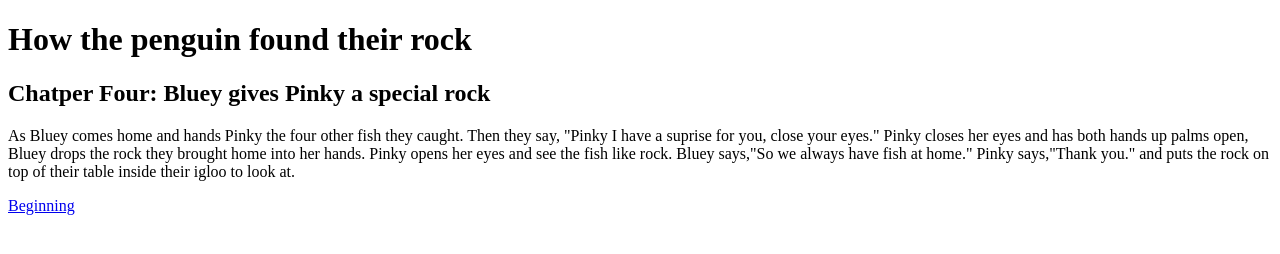
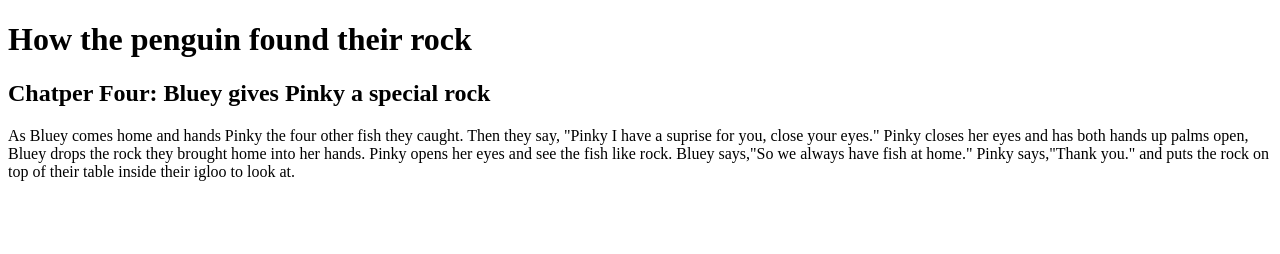
Before and after one commit to YasminGuadarrama/story, a plain HTML site: page chapter4.html in a window 1280 px wide. Drawn offline with Linux system fonts and the light colour scheme.

Commit message:
Update chapter4.html

```diff
--- a/chapter4.html
+++ b/chapter4.html
@@ -7,7 +7,6 @@
 	<h1> How the penguin found their rock </h1>
 	<h2> Chatper Four: Bluey gives Pinky a special rock </h2>
 	<p>As Bluey comes home and hands Pinky the four other fish they caught. Then they say, "Pinky I have a suprise for you, close your eyes." Pinky closes her eyes and has both hands up palms open, Bluey drops the rock they brought home into her hands. Pinky opens her eyes and see the fish like rock. Bluey says,"So we always have fish at home." Pinky says,"Thank you." and puts the rock on top of their table inside their igloo to look at. </p>
-	<a href = "README.md" > Beginning </a>
 
 </body>
 
```
